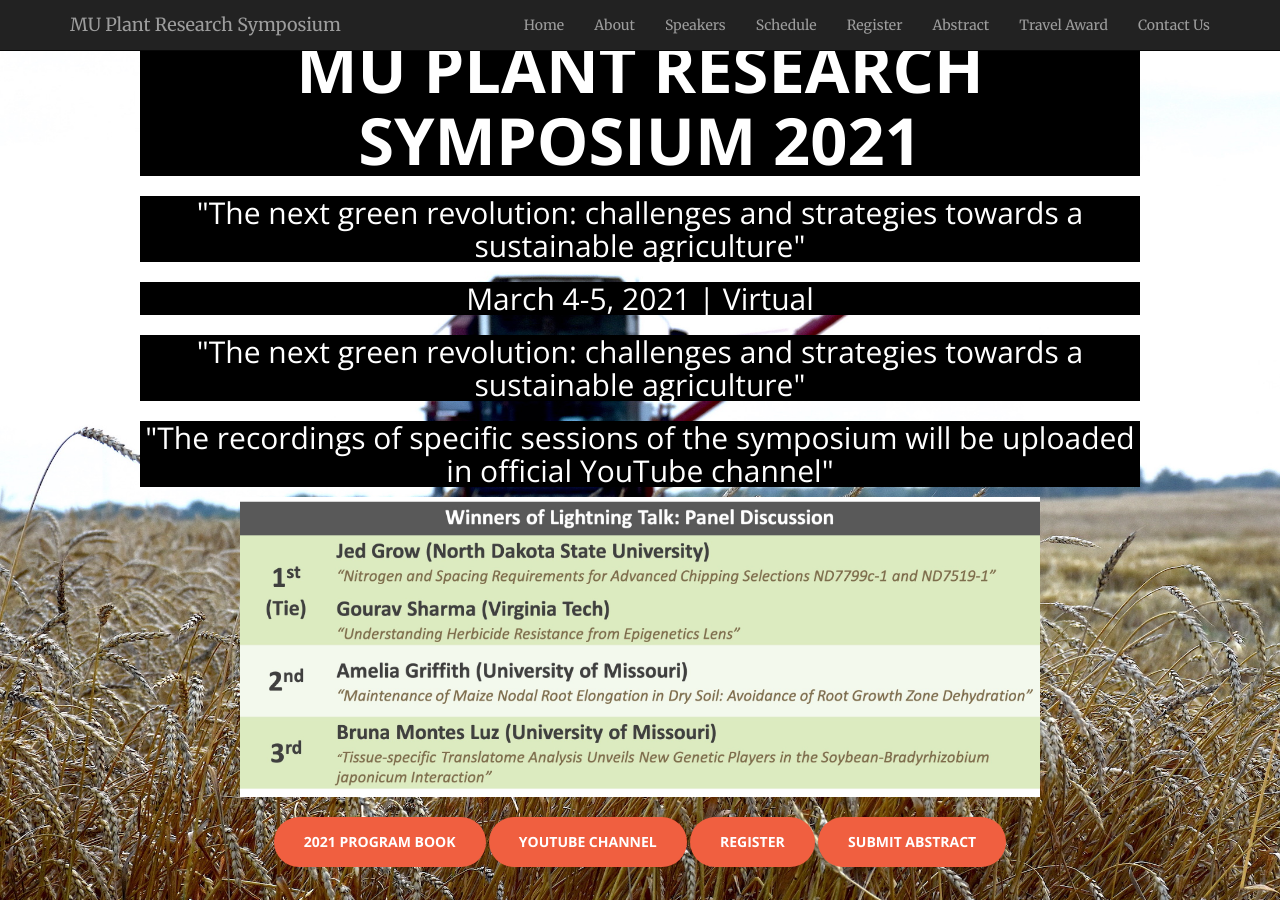
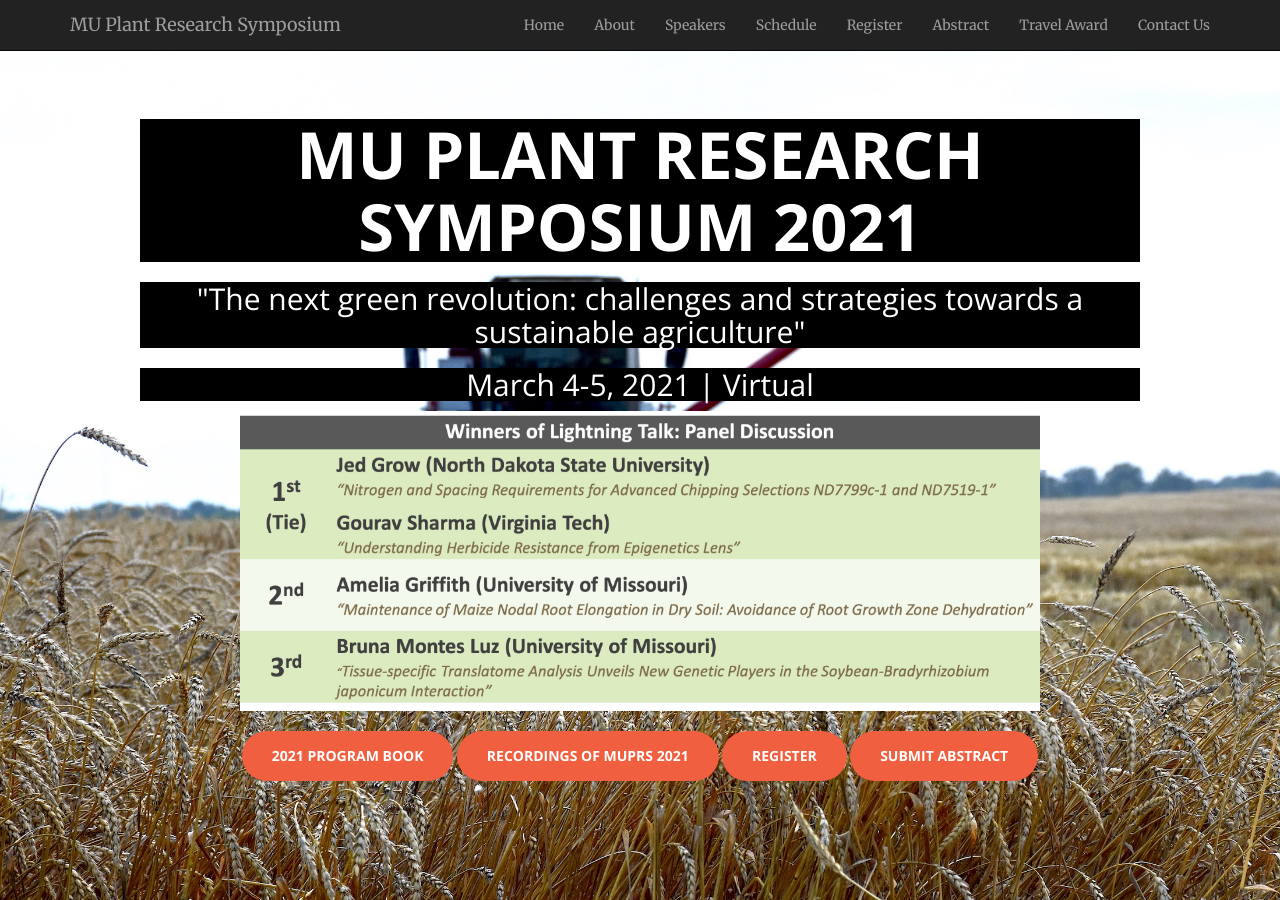
Before and after one commit to mupioneersymposium/mupioneersymposium.github.io, a Jekyll site: the page built from index.html, in a window 1280 px wide and 900 px high. Built offline with Jekyll 4.4.1, drawn with Linux system fonts in a browser that asks for light colours.

Commit message:
Update header.html

```diff
--- a/_includes/header.html
+++ b/_includes/header.html
@@ -4,12 +4,10 @@
             <h1 style="background-color:black;">MU Plant Research Symposium 2021</h1>
             <h2 style="background-color:black;">"The next green revolution: challenges and strategies towards a sustainable agriculture"</h2>
             <h2 style="background-color:black;">March 4-5, 2021 | Virtual </h2>
-            <h2 style="background-color:black;">"The next green revolution: challenges and strategies towards a sustainable agriculture"</h2>
-            <h2 style="background-color:black;">"The recordings of specific sessions of the symposium will be uploaded in official YouTube channel"</h2>
             <img src="/img/2021LightningWinners_final.jpg" alt="Winners of Lightning Talk:Panel Discussion" width="800" height="300">
             <br/><br/>
             <a target="_blank" href="https://drive.google.com/file/d/1VjnUJz2nTVGwZcK-j61eVeZIjGsMU3Tz/view?usp=sharing" class="btn btn-primary btn-xl page-scroll">2021 Program Book</a>
-            <a target="_blank" href="https://www.youtube.com/channel/UCx_xqiB6fEu-4e_f5nmf-gw/videos" class="btn btn-primary btn-xl page-scroll">YouTube Channel</a>
+            <a target="_blank" href="https://www.youtube.com/channel/UCx_xqiB6fEu-4e_f5nmf-gw/videos" class="btn btn-primary btn-xl page-scroll">Recordings of MUPRS 2021</a>
             <a target="_blank" href="register.html" class="btn btn-primary btn-xl page-scroll">Register</a>
             <a target="_blank" href="abstract.html" class="btn btn-primary btn-xl page-scroll">Submit Abstract</a>
         </div>
```
